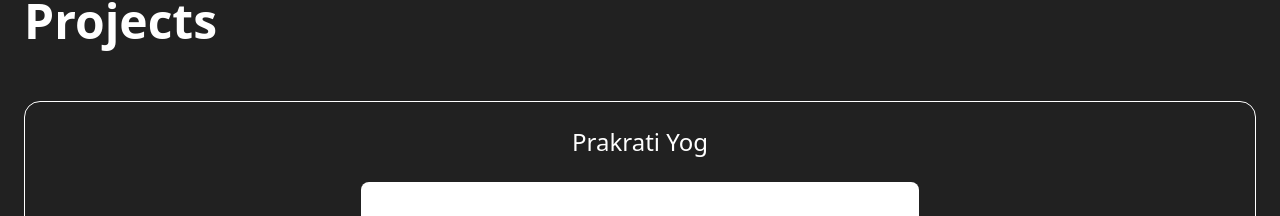
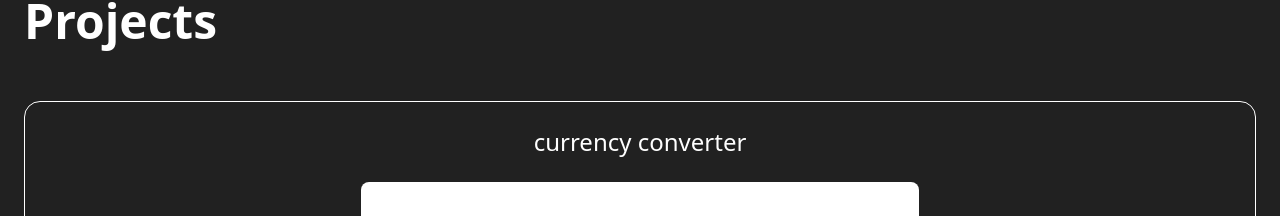
Before and after one commit to rachitkatariya/myportfolio, a website built with Vite: page index.html in a window 1280 px wide. Shown: the part 819-1035 px from the top of the page. Built offline with nearby package versions, Linux system fonts and the light colour scheme; files whose address does not match are found by name.

Commit message:
initial commit

```diff
--- a/index.html
+++ b/index.html
@@ -348,7 +348,7 @@
 
             <!-- currency converter -->
             <div class="bg-dark-black border border-white rounded-2xl w-full h-full p-6 flex flex-col gap-6 items-center">
-                <h3 class="text-2xl text-white">Prakrati Yog</h3>
+                <h3 class="text-2xl text-white">currency converter</h3>
                 <!-- <p class="text-lg text-center text-white">Yoga offers diverse practices for physical strength and flexibility while enhancing mental clarity and stress relief. Its holistic approach promotes overall well-being and a balanced lifestyle.</p> -->
                 <img src="assets/currency converter.jpg" class="rounded-lg">
                 <div class="flex justify-between space-x-4 gap-10">
```
